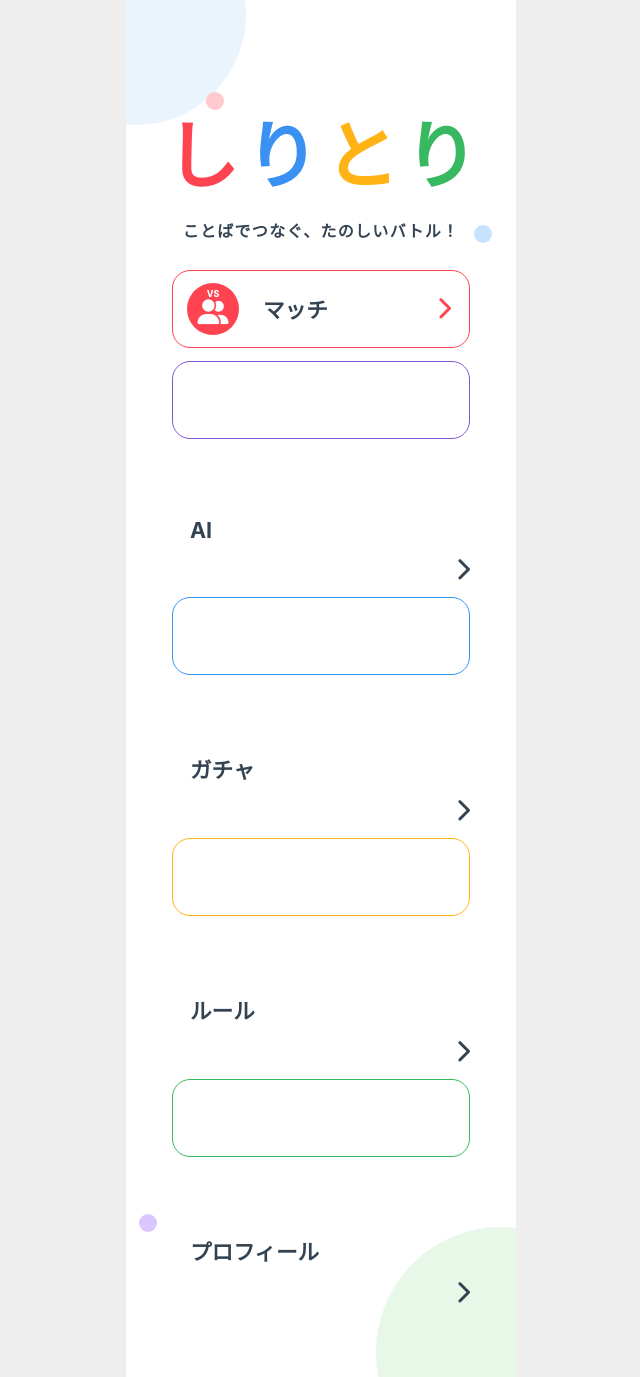
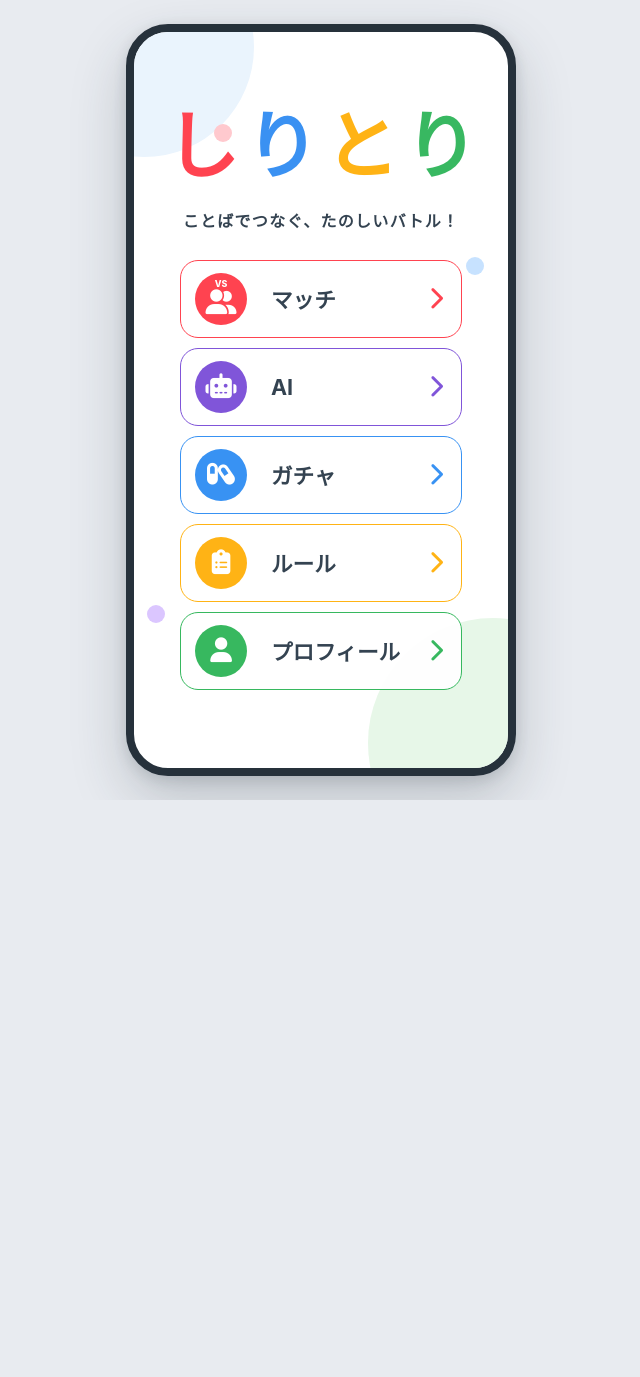
Before and after one commit to syake27/2026-08-01-humor, a Django app: page / in a window 1280 px wide. Shown: the whole page, without its empty margins (319-959 px from the left). After the commit the page ends 800 px from the top, so only its background shows below. Run offline with Django 4.2, Linux system fonts and the light colour scheme.

Commit message:
baseを追加

```diff
--- /dev/null
+++ b/rooms/static/rooms/css/base.css
@@ -0,0 +1,50 @@
+/* すべてのスマホ画面で共有する外枠とビューポート設定 */
+* {
+  box-sizing: border-box;
+}
+
+html,
+body {
+  width: 100%;
+  height: 100%;
+  margin: 0;
+  overflow: hidden;
+  overscroll-behavior: none;
+}
+
+body {
+  background-color: #eeeeee;
+}
+
+.app {
+  position: relative;
+  width: 100vw;
+  max-width: none;
+  height: 100vh;
+  height: 100dvh;
+  margin: 0;
+  overflow: hidden;
+  background-color: #ffffff;
+}
+
+/* PCではアプリをスマホ端末風の枠に収める */
+@media (min-width: 601px) {
+  body {
+    display: flex;
+    align-items: center;
+    justify-content: center;
+    padding: 24px;
+    background-color: #e8ebf0;
+  }
+
+  .app {
+    width: 390px;
+    max-width: 390px;
+    height: min(844px, calc(100dvh - 48px));
+    border: 8px solid #26313b;
+    border-radius: 42px;
+    box-shadow:
+      0 24px 55px rgba(38, 49, 59, 0.22),
+      0 4px 14px rgba(38, 49, 59, 0.14);
+  }
+}
--- a/rooms/static/rooms/css/home.css
+++ b/rooms/static/rooms/css/home.css
@@ -1,24 +1,12 @@
 /* =========================
    基本設定
 ========================= */
-
-* {
-  box-sizing: border-box;
-}
 
 html {
   font-size: 16px;
 }
 
 body {
-  margin: 0;
-  min-height: 100vh;
-
-  display: flex;
-  justify-content: center;
-
-  background-color: #eeeeee;
-
   font-family:
     -apple-system,
     BlinkMacSystemFont,
@@ -35,20 +23,15 @@ body {
 ========================= */
 
 .app {
-  position: relative;
-
-  width: 100%;
-  max-width: 390px;
-  min-height: 100vh;
+  display: flex;
+  flex-direction: column;
+  justify-content: center;
 
   padding:
-    120px
+    32px
     46px
-    70px;
+    32px;
 
-  overflow: hidden;
-
-  background-color: #ffffff;
 }
 
 /* =========================
@@ -122,7 +105,7 @@ body {
   display: flex;
   flex-direction: column;
 
-  gap: 13px;
+  gap: 10px;
 }
 
 .menu-item {
@@ -323,3 +306,40 @@ body {
     font-size: 1.2rem;
   }
 }
+
+/* ブラウザUIを含めた表示領域が低いスマホでも、1画面内に収める */
+@media (max-height: 780px) {
+
+  .app {
+    padding-top: 24px;
+    padding-bottom: 24px;
+  }
+
+  .hero {
+    margin-bottom: 18px;
+  }
+
+  .logo {
+    font-size: 3.6rem;
+  }
+
+  .catch-copy {
+    margin-top: 14px;
+  }
+
+  .menu {
+    gap: 8px;
+  }
+
+  .menu-item {
+    min-height: 62px;
+    padding-top: 5px;
+    padding-bottom: 5px;
+  }
+
+  .menu-icon {
+    width: 46px;
+    height: 46px;
+    font-size: 1.35rem;
+  }
+}
--- /dev/null
+++ b/rooms/templates/rooms/base.html
@@ -0,0 +1,17 @@
+{% load static %}
+<!DOCTYPE html>
+<html lang="ja">
+<head>
+  <meta charset="UTF-8">
+  <meta name="viewport" content="width=device-width, initial-scale=1.0">
+  <title>{% block title %}しりとり{% endblock %}</title>
+  <link rel="stylesheet" href="{% static 'rooms/css/base.css' %}">
+  {% block extra_css %}{% endblock %}
+</head>
+<body>
+  <main class="app">
+    {% block content %}{% endblock %}
+  </main>
+  {% block extra_js %}{% endblock %}
+</body>
+</html>
--- a/rooms/templates/rooms/home.html
+++ b/rooms/templates/rooms/home.html
@@ -1,24 +1,15 @@
-<!DOCTYPE html>
-<html lang="ja">
+{% extends "rooms/base.html" %}
+{% load static %}
 
-<head>
-  <meta charset="UTF-8">
+{% block title %}しりとりアプリ{% endblock %}
 
-  <meta name="viewport" content="width=device-width, initial-scale=1.0">
-
-  <title>しりとりアプリ</title>
-  {% load static %}
+{% block extra_css %}
   <link rel="stylesheet" href="{% static 'rooms/css/home.css' %}">
-
   <!-- アイコン用 -->
   <link rel="stylesheet" href="https://cdnjs.cloudflare.com/ajax/libs/font-awesome/6.5.2/css/all.min.css">
-</head>
+{% endblock %}
 
-
-<body>
-
-  <main class="app">
-
+{% block content %}
     <!-- 背景装飾 -->
     <div class="decoration decoration-blue"></div>
     <div class="decoration decoration-green"></div>
@@ -64,7 +55,7 @@
       </a>
 
       <!-- 2. AI -->
-      <a href="{% url 'rooms:ai' %}" class="menu-item menu-ai"></a>
+      <a href="templates/rooms/ai.html" class="menu-item menu-ai">
 
         <span class="menu-icon">
           <i class="fa-solid fa-robot"></i>
@@ -81,7 +72,7 @@
       </a>
 
       <!-- 3. ガチャ -->
-      <a href="{% url 'rooms:shop' %}" class="menu-item menu-gacha"></a>
+      <a href="templates/rooms/gacha.html" class="menu-item menu-gacha">
 
         <span class="menu-icon">
           <i class="fa-solid fa-capsules"></i>
@@ -98,7 +89,7 @@
       </a>
 
       <!-- 4. ルール -->
-     <a href="{% url 'rooms:rule' %}" class="menu-item menu-rule"></a>
+      <a href="templates/rooms/rules.html" class="menu-item menu-rule">
 
         <span class="menu-icon">
           <i class="fa-solid fa-clipboard-list"></i>
@@ -115,7 +106,7 @@
       </a>
 
       <!-- 5. プロフィール -->
-      <a href="{% url 'rooms:profile' %}" class="menu-item menu-profile"></a>
+      <a href="templates/rooms/profile.html" class="menu-item menu-profile">
 
         <span class="menu-icon">
           <i class="fa-solid fa-user"></i>
@@ -132,11 +123,4 @@
       </a>
 
     </nav>
-
-    </nav>
-
-  </main>
-
-</body>
-
-</html>
+{% endblock %}
```
Also changed, not shown: rooms/static/rooms/css/match.css (+3 -26 lines), rooms/templates/rooms/match.html (+8 -19 lines).
